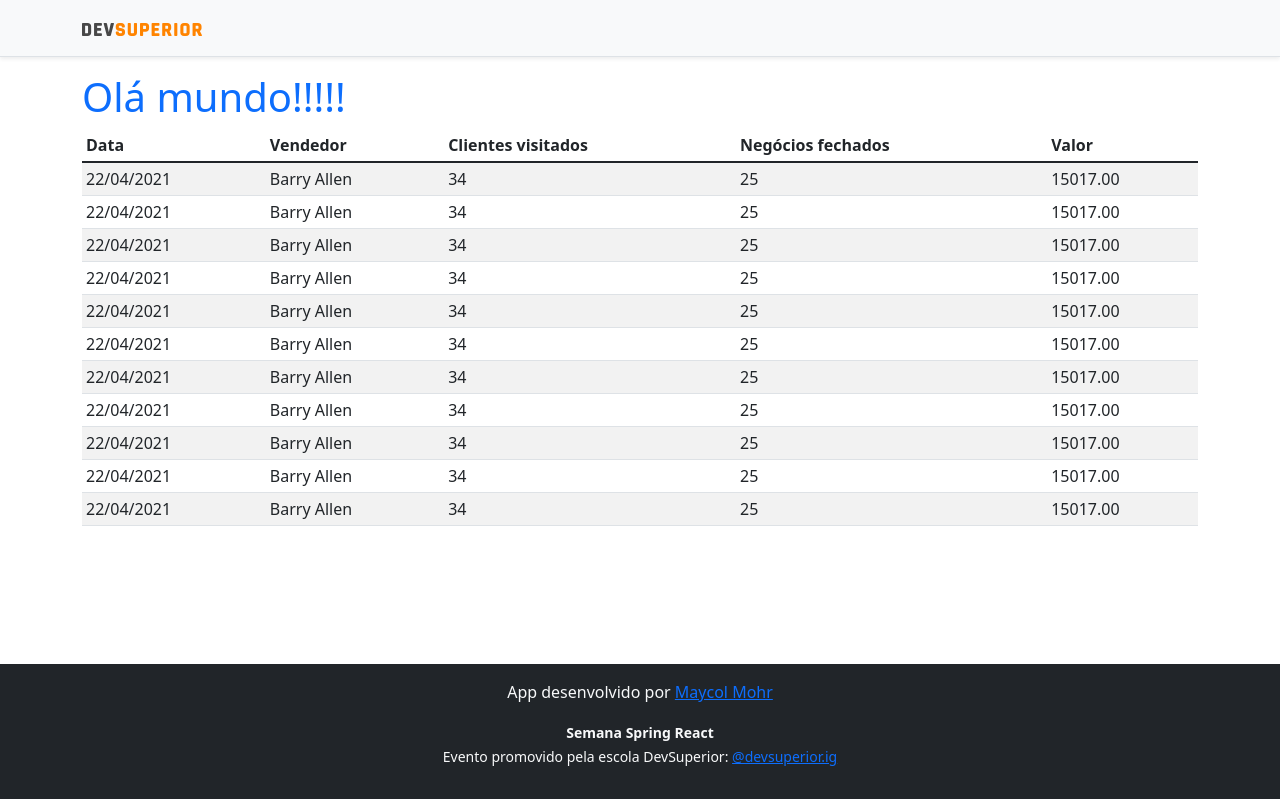
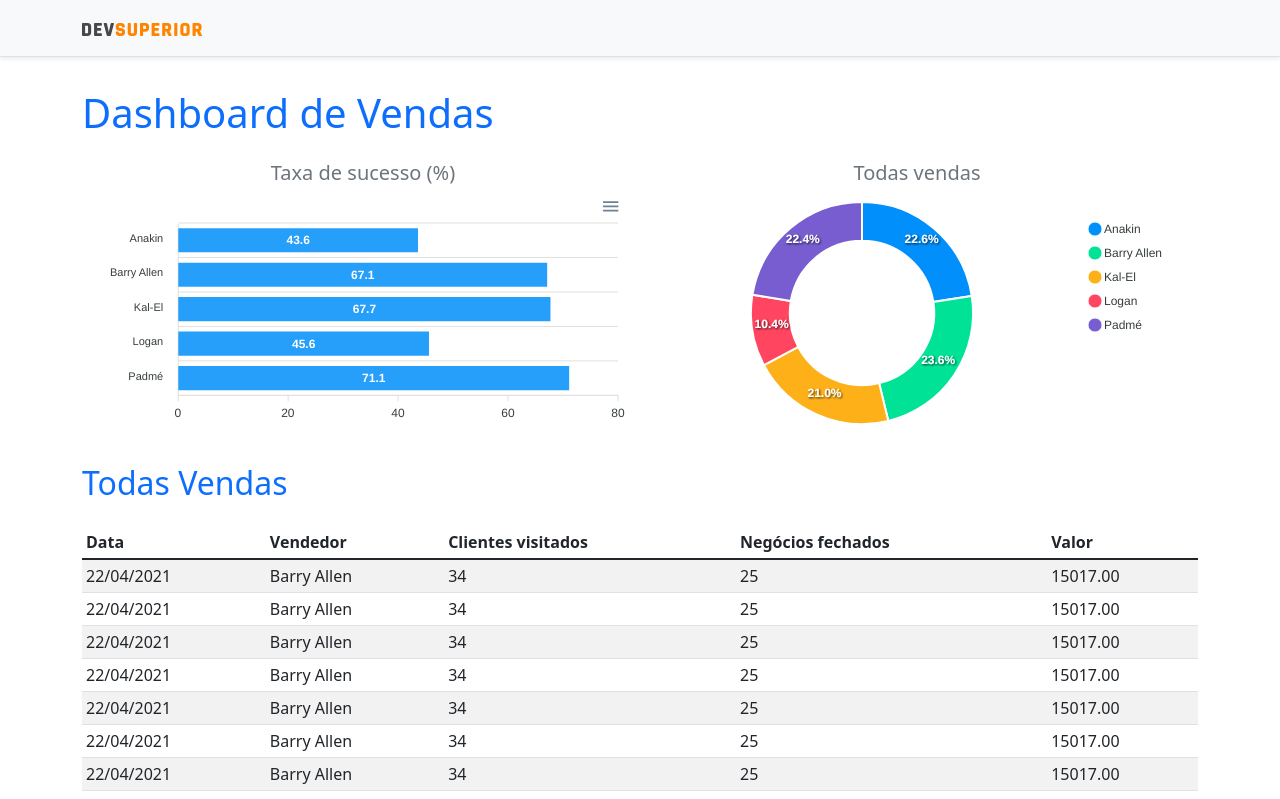
Before and after one commit to Maycol-Mohr/projeto-sds3, a React (Create React App) app in the folder frontend/: page / in a window 1280 px wide. Shown: the top 799 px of the page. Built offline with nearby package versions, Linux system fonts and the light colour scheme.

Commit message:
Static charts

```diff
--- a/frontend/package.json
+++ b/frontend/package.json
@@ -11,8 +11,10 @@
     "@types/node": "^12.0.0",
     "@types/react": "^17.0.0",
     "@types/react-dom": "^17.0.0",
+    "apexcharts": "^3.28.1",
     "bootstrap": "^5.1.0",
     "react": "^17.0.2",
+    "react-apexcharts": "^1.3.9",
     "react-dom": "^17.0.2",
     "react-scripts": "4.0.3",
     "typescript": "^4.1.2",
--- a/frontend/src/App.tsx
+++ b/frontend/src/App.tsx
@@ -1,4 +1,6 @@
+import BarChart from "components/BarChart";
 import DataTable from "components/DataTable";
+import DonutChart from "components/DonutChart";
 import Footer from "components/Footer";
 import NavBar from "components/NavBar";
 
@@ -9,7 +11,30 @@
     <NavBar />
     <div className="container">
 
-        <h1 className="text-primary">Olá mundo!!!!!</h1>
+        <h1 className="text-primary py-3">Dashboard de Vendas</h1>
+
+        <div className="row px-3">
+
+            <div className="col-sm-6">
+              <h5 className="text-center text-secondary">Taxa de sucesso (%)</h5>
+              <BarChart />
+            </div>
+
+            <div className="col-sm-6">
+              <h5 className="text-center text-secondary">Todas vendas</h5>
+              <DonutChart />
+            </div>
+
+        </div>
+
+          <div className="py-3">
+            <h2 className="text-primary">Todas Vendas</h2>
+
+
+
+          </div>
+
+
 
         <DataTable/>
     </div>
--- /dev/null
+++ b/frontend/src/components/BarChart/index.tsx
@@ -0,0 +1,41 @@
+
+import Chart from 'react-apexcharts';
+
+const BarChart = () => {
+
+    const options = {
+        plotOptions: {
+            bar: {
+                horizontal: true,
+            }
+        },
+    };
+
+    const mockData = {
+        labels: {
+            categories: ['Anakin', 'Barry Allen', 'Kal-El', 'Logan', 'Padmé']
+        },
+        series: [
+            {
+                name: "% Sucesso",
+                data: [43.6, 67.1, 67.7, 45.6, 71.1]
+            }
+        ]
+    };
+
+
+    return (
+        <Chart
+            options={{...options, xaxis: mockData.labels}}
+            series={mockData.series}
+            type="bar"
+            height="240"
+
+
+
+
+        />
+    );
+}
+
+export default BarChart;
--- /dev/null
+++ b/frontend/src/components/DonutChart/index.tsx
@@ -0,0 +1,31 @@
+import Chart from 'react-apexcharts';
+
+const DonutChart = () => {
+
+    const mockData = {
+        series: [477138, 499928, 444867, 220426, 473088],
+        labels: ['Anakin', 'Barry Allen', 'Kal-El', 'Logan', 'Padmé']
+    }
+
+    const options = {
+        legend: {
+            show: true
+        }
+    }
+
+
+    return (
+        <Chart
+            options={{...options, labels: mockData.labels}}
+            series={mockData.series}
+            type="donut"
+            height="240"
+
+
+
+
+        />
+    );
+}
+
+export default DonutChart;
```
Also changed, not shown: 1 other file (tests, documents, lock files or other folders).
